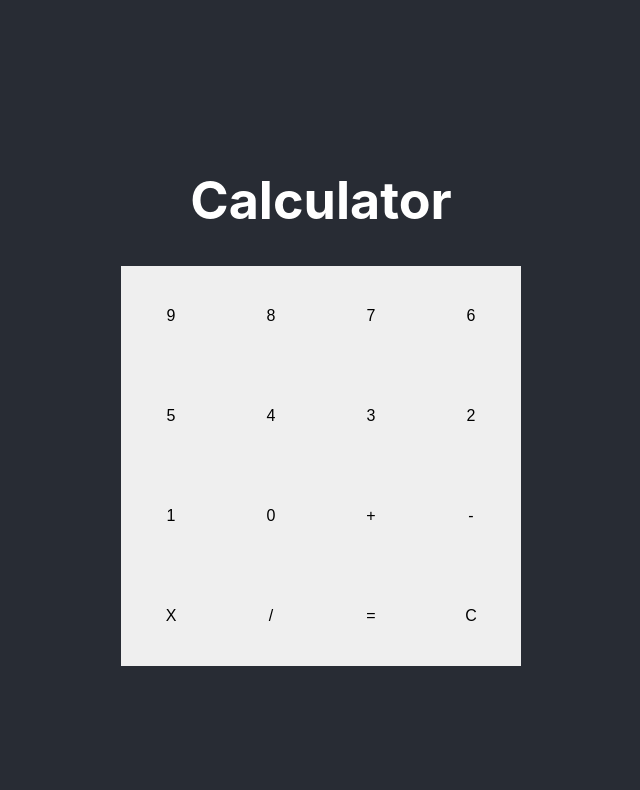
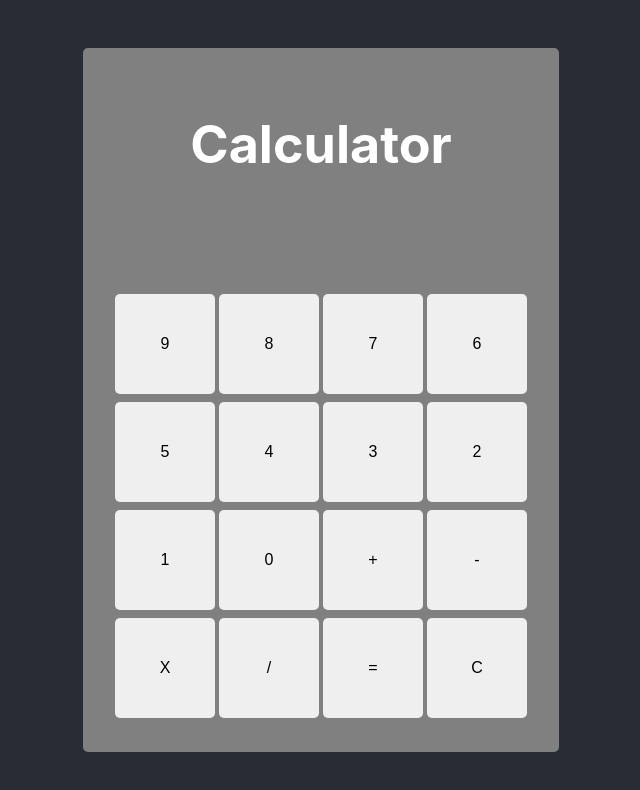
Before and after one commit to rick-hurr/Calulator, a React (Create React App) app: page / in a window 1280 px wide. Shown: the top 790 px of the page, without its empty margins (319-959 px from the left). Built offline with nearby package versions, Linux system fonts and the light colour scheme.

Commit message:
styling updated and removed unnecessary styles

```diff
--- a/src/App.css
+++ b/src/App.css
@@ -1,18 +1,6 @@
 .App {
   text-align: center;
 }
-
-.App-logo {
-  height: 40vmin;
-  pointer-events: none;
-}
-
-@media (prefers-reduced-motion: no-preference) {
-  .App-logo {
-    animation: App-logo-spin infinite 20s linear;
-  }
-}
-
 .App-header {
   background-color: #282c34;
   min-height: 100vh;
@@ -23,24 +11,3 @@
   font-size: calc(10px + 2vmin);
   color: white;
 }
-
-.App-link {
-  color: #61dafb;
-}
-
-@keyframes App-logo-spin {
-  from {
-    transform: rotate(0deg);
-  }
-  to {
-    transform: rotate(360deg);
-  }
-}
-
-.flex-col {
-  flex: 1;
-}
-.flex-grid {
-  display: grid;
-  grid-template-columns: auto auto auto auto;
-}
--- a/src/App.js
+++ b/src/App.js
@@ -8,12 +8,26 @@ const keys = [9, 8, 7, 6, 5, 4, 3, 2, 1, 0];
 const CalLabel = styled.div`
   background-color: grey;
   width: 100%;
+  min-height: 40px;
 `;
 const PrevLabel = styled.div`
   background-color: dark grey;
   width: 100%;
+  min-height: 40px;
 `;
 
+const FlexGrid = styled.div`
+  display: grid;
+  grid-template-columns: auto auto auto auto;
+`
+const BorderDiv = styled.div`
+  border-radius: 5px;
+  background-color: grey;
+  padding: 30px
+`
+const FlexCol = styled.div`
+  flex: 1;
+`
 
 function App() {
   const [curValue, setCurValue] = useState("");
@@ -26,17 +40,19 @@ function App() {
     <div className="App">
       <header className="App-header">
         <div>
-              <div className="text-center">
+
+    <BorderDiv>
+           <div className="text-center">
       <h1 className="text-4xl font-bold text-blue-500">Calculator</h1>
     </div>
           <PrevLabel>{curEquation ? curEquation :`${prevValue} ${curFunc}`}</PrevLabel>
           <CalLabel>{resultValue ? resultValue : curValue }</CalLabel>
 
-          <div className="flex-grid">
+          <FlexGrid>
             {keys.map((w) => {
               return (
                 <>
-                  <div className="flex-col">
+                  <FlexCol>
                     <Key
                       num={w}
                       setCurValue={setCurValue}
@@ -44,7 +60,7 @@ function App() {
                       setResultValue={setResultValue}
                       resultValue={resultValue}
                     />
-                  </div>
+                  </FlexCol>
                 </>
               );
             })}
@@ -118,7 +134,8 @@ function App() {
               setCurFunc={setCurFunc}
               setcurEquation={setcurEquation}
             />
-          </div>
+          </FlexGrid>
+          </BorderDiv>
         </div>
       </header>
     </div>
--- a/src/components/key.jsx
+++ b/src/components/key.jsx
@@ -7,9 +7,17 @@ const CalKey = styled.button`
   color: black;
   padding: 15px 32px;
   text-align: center;
+  margin: 4px 2px;
   text-decoration: none;
   display: inline-block;
   font-size: 16px;
+  border-radius: 5px;
+   &:hover {
+   background-color: darkgrey;
+   cursor: pointer;
+   transition: background-color 0.5s ease;
+}
+
 `;
 
 function Key({
@@ -24,7 +32,6 @@ function Key({
   setCurFunc,
   curFunc,
   setcurEquation,
-  curEquation
 }) {
   const operations = (curNum, prevNum) => {
     console.log(curNum, prevNum)
@@ -63,9 +70,7 @@ function Key({
       console.log(operations(secondNum, firstNum))
       setResultValue(operations(secondNum, firstNum));
       setcurEquation(`${firstNum} ${curFunc} ${secondNum}`)
-      //setCurFunc("");
       setPrevValue("");
-      //setCurValue("");
     } else {
       if (resultValue) setResultValue("");
       setCurValue(curValue + num.toString());
```
